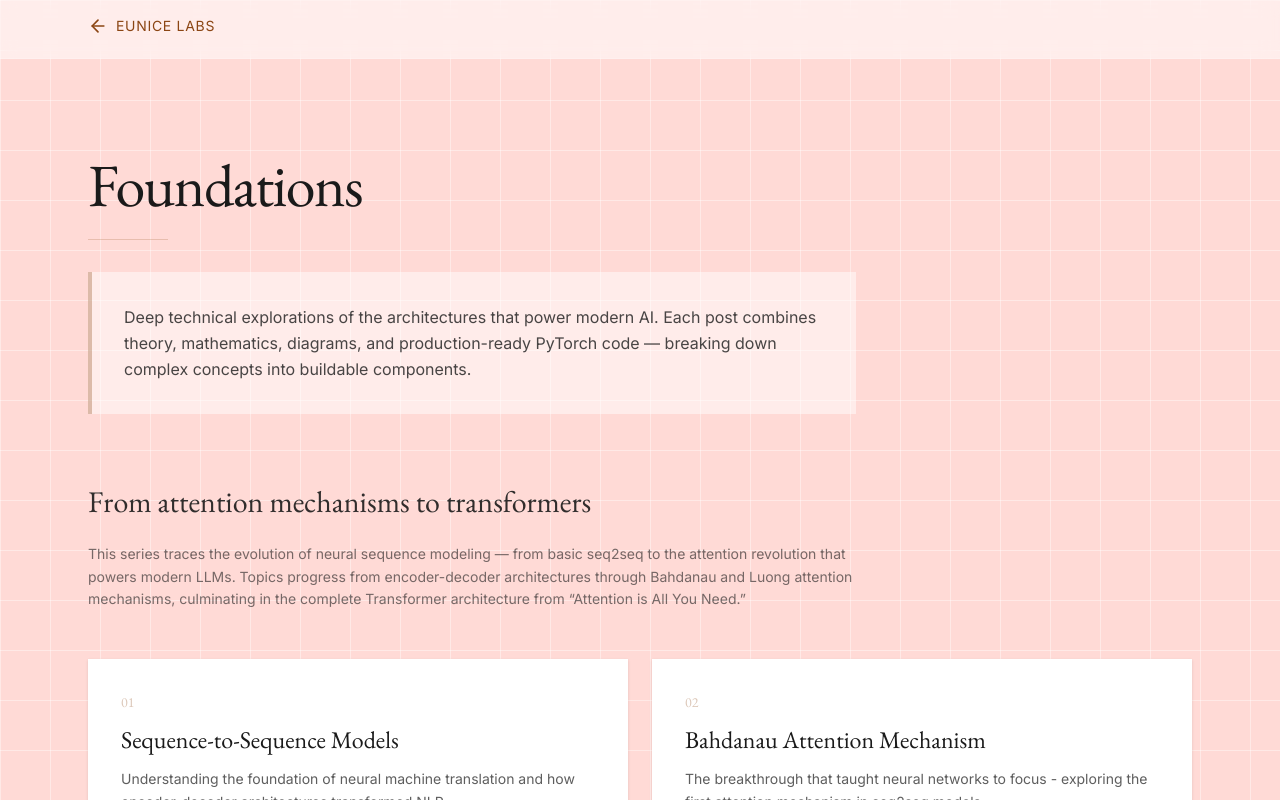
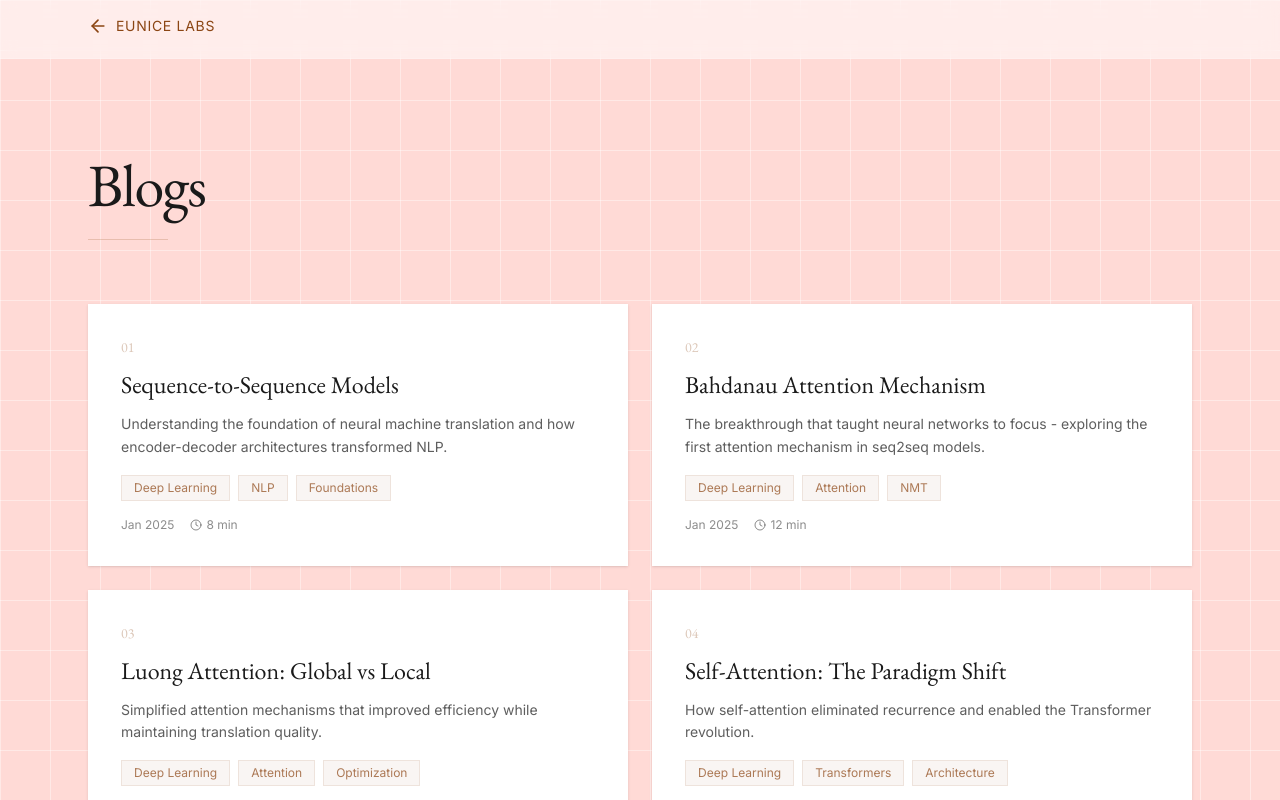
Before and after one commit to Gagancreates/Eunice-Labs, a Next.js app in the folder frontend/: page /blog in a window 1280 px wide. Shown: the top 800 px of the page. Built offline with nearby package versions, Linux system fonts and the light colour scheme.

Commit message:
Add Blogs nav link and clean up blog page heading

```diff
--- a/frontend/app/blog/page.tsx
+++ b/frontend/app/blog/page.tsx
@@ -5,7 +5,7 @@ import { blogPosts } from '../lib/blogs';
 import BlogCard from '../components/BlogCard';
 
 export const metadata = {
-  title: 'Blog | Eunice Labs',
+  title: 'Blogs | Eunice Labs',
   description: 'Deep technical explorations of the architectures that power modern AI.',
 };
 
@@ -30,24 +30,9 @@ export default function BlogPage() {
         {/* Page header */}
         <div className="mb-16">
           <h1 className="font-serif text-5xl md:text-6xl text-lab-text mb-6 tracking-tight">
-            Foundations
+            Blogs
           </h1>
-          <div className="h-px w-20 bg-lab-accent/20 mb-8" />
-          <div className="bg-white/50 p-6 md:p-8 border-l-4 border-lab-accent/30 max-w-3xl">
-            <p className="font-sans text-lab-text/80 leading-relaxed">
-              Deep technical explorations of the architectures that power modern AI. Each post combines theory, mathematics, diagrams, and production-ready PyTorch code — breaking down complex concepts into buildable components.
-            </p>
-          </div>
-        </div>
-
-        {/* Series intro */}
-        <div className="mb-12">
-          <p className="font-serif text-2xl md:text-3xl text-lab-text/90 leading-relaxed mb-4">
-            From attention mechanisms to transformers
-          </p>
-          <p className="font-sans text-lab-text/60 leading-relaxed max-w-3xl text-sm">
-            This series traces the evolution of neural sequence modeling — from basic seq2seq to the attention revolution that powers modern LLMs. Topics progress from encoder-decoder architectures through Bahdanau and Luong attention mechanisms, culminating in the complete Transformer architecture from &ldquo;Attention is All You Need.&rdquo;
-          </p>
+          <div className="h-px w-20 bg-lab-accent/20" />
         </div>
 
         {/* Blog grid */}
--- a/frontend/app/components/Navigation.tsx
+++ b/frontend/app/components/Navigation.tsx
@@ -3,6 +3,7 @@
 import React, { useState, useEffect } from 'react';
 import { Menu, X } from 'lucide-react';
 import { motion, AnimatePresence } from 'framer-motion';
+import Link from 'next/link';
 
 const Navigation: React.FC = () => {
   const [isScrolled, setIsScrolled] = useState(false);
@@ -42,6 +43,7 @@ const Navigation: React.FC = () => {
     { name: 'Foundations', href: '#foundations' },
     { name: 'Experiments', href: '#experiments' },
     { name: 'Resources', href: '#resources' },
+    { name: 'Blogs', href: '/blog' },
     { name: 'Connect', href: '#connect' },
   ];
 
@@ -62,7 +64,16 @@ const Navigation: React.FC = () => {
 
         {/* Desktop Nav */}
         <nav className="hidden md:flex space-x-8">
-          {links.map((link) => (
+          {links.map((link) =>
+            link.href.startsWith('/') ? (
+              <Link
+                key={link.name}
+                href={link.href}
+                className="text-sm font-medium font-sans uppercase tracking-widest border-b transition-all pb-0.5 cursor-pointer text-lab-text/80 hover:text-lab-accent border-transparent hover:border-lab-accent"
+              >
+                {link.name}
+              </Link>
+            ) : (
               <a
                 key={link.name}
                 href={link.href}
@@ -71,7 +82,8 @@ const Navigation: React.FC = () => {
               >
                 {link.name}
               </a>
-          ))}
+            )
+          )}
         </nav>
 
         {/* Mobile Toggle */}
@@ -93,7 +105,17 @@ const Navigation: React.FC = () => {
             className="md:hidden bg-[#FFDAD6] border-b border-white/20 overflow-hidden"
           >
             <nav className="flex flex-col p-6 space-y-4">
-              {links.map((link) => (
+              {links.map((link) =>
+                link.href.startsWith('/') ? (
+                  <Link
+                    key={link.name}
+                    href={link.href}
+                    onClick={() => setMobileMenuOpen(false)}
+                    className="text-lg font-serif block cursor-pointer text-lab-text hover:text-lab-accent"
+                  >
+                    {link.name}
+                  </Link>
+                ) : (
                   <a
                     key={link.name}
                     href={link.href}
@@ -102,7 +124,8 @@ const Navigation: React.FC = () => {
                   >
                     {link.name}
                   </a>
-              ))}
+                )
+              )}
             </nav>
           </motion.div>
         )}
```
Lines whose indentation alone changed are shown as unchanged.
